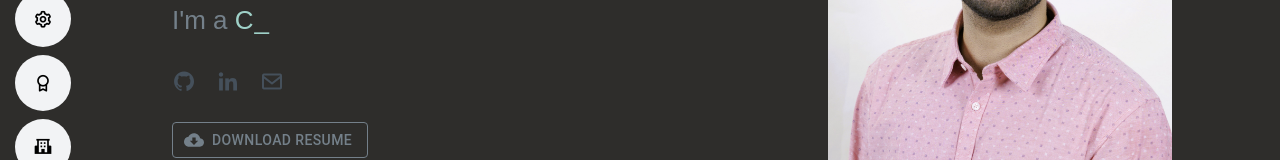
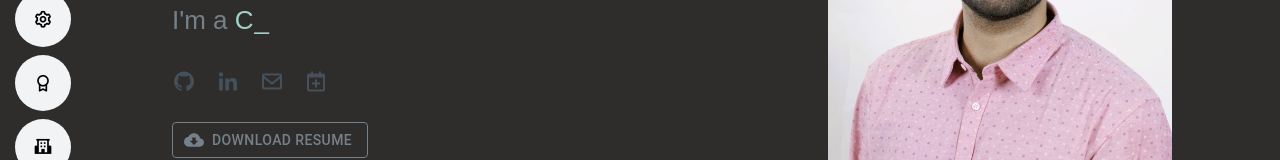
Before and after one commit to VikramVenkatapathi/vikram-venkatapathi, a React (Create React App) app: page / in a window 1280 px wide. Shown: the part 409-569 px from the top of the page. Built offline with nearby package versions, Linux system fonts and the light colour scheme.

Commit message:
Add Calendly link. When icon is clicked, open in new tab. Display note for icon, when hovered over it.

```diff
--- a/src/Components/Hero.js
+++ b/src/Components/Hero.js
@@ -38,14 +38,17 @@ export default function Hero() {
               </span>
             </p>
             <div class="social-links">
-              <a href="https://github.com/VikramVenkatapathi">
+              <a href="https://github.com/VikramVenkatapathi" target="_blank" title="Visit my GitHub profile">
                 <i class="bx bxl-github"></i>
               </a>
-              <a href="https://www.linkedin.com/in/vikram-venkatapathi/">
+              <a href="https://www.linkedin.com/in/vikram-venkatapathi/" target="_blank" title="Visit my LinkedIn profile">
                 <i class="bx bxl-linkedin"></i>
               </a>
-              <a href="mailto:vikramvenkatapathi@gmail.com">
+              <a href="mailto:vikramvenkatapathi@gmail.com" title="Email me">
                 <i class="bx bx-envelope"></i>
+              </a>
+              <a href="https://calendly.com/vikramvenkatapathi/virtual-vibes" target="_blank" title="Book a meeting with me">
+                <i class="bx bx-calendar-plus"></i>
               </a>
             </div>
             <br />
```
